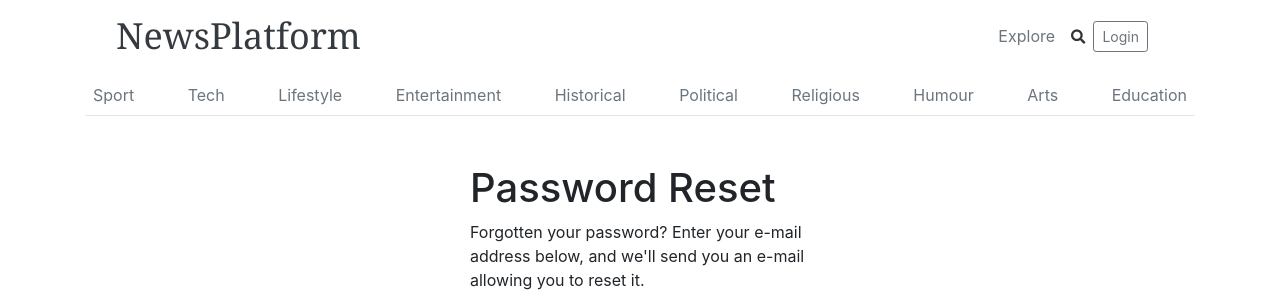
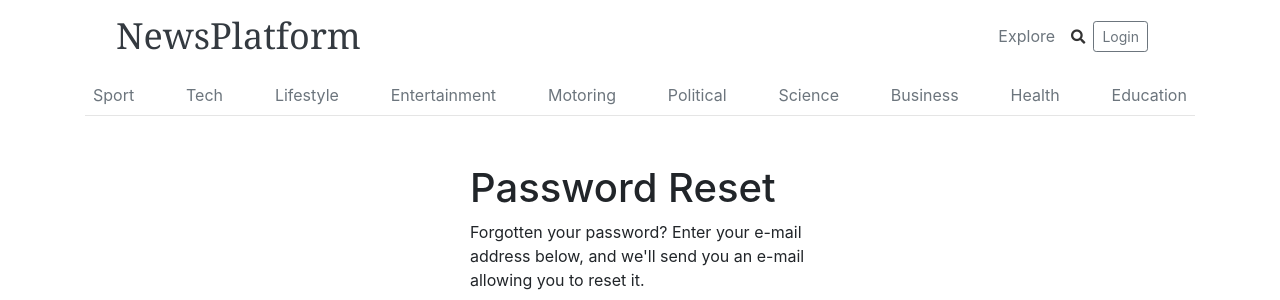
Before and after one commit to oldjpwilson/NewsPlatform, a Django app: page /accounts/password/reset/ in a window 1280 px wide. Shown: the top 300 px of the page. Run offline with Django 3.2, Linux system fonts and the light colour scheme; some libraries are stand-ins or nearby versions.

Commit message:
Change Category Names
I changed some of the category names in the navbar, not sure where else to change it.
You can discard the changes if it needs to be changed elsewhere , just wanted different categories.
Relig -> Sci
Histor -> Motoring
Humor -> Business

```diff
--- a/src/templates/nav/navbar.html
+++ b/src/templates/nav/navbar.html
@@ -59,11 +59,11 @@
     <a class="p-2 text-muted" href="{% url 'category-detail' 'Tech' %}">Tech</a>
     <a class="p-2 text-muted" href="{% url 'category-detail' 'Lifestyle' %}">Lifestyle</a>
     <a class="p-2 text-muted" href="{% url 'category-detail' 'Entertainment' %}">Entertainment</a>
-    <a class="p-2 text-muted" href="{% url 'category-detail' 'Historical' %}">Historical</a>
+    <a class="p-2 text-muted" href="{% url 'category-detail' 'Motoring' %}">Motoring</a>
     <a class="p-2 text-muted" href="{% url 'category-detail' 'Political' %}">Political</a>
-    <a class="p-2 text-muted" href="{% url 'category-detail' 'Religious' %}">Religious</a>
-    <a class="p-2 text-muted" href="{% url 'category-detail' 'Humour' %}">Humour</a>
-    <a class="p-2 text-muted" href="{% url 'category-detail' 'Arts' %}">Arts</a>
+    <a class="p-2 text-muted" href="{% url 'category-detail' 'Science' %}">Science</a>
+    <a class="p-2 text-muted" href="{% url 'category-detail' 'Business' %}">Business</a>
+    <a class="p-2 text-muted" href="{% url 'category-detail' 'Health' %}">Health</a>
     <a class="p-2 text-muted" href="{% url 'category-detail' 'Education' %}">Education</a>
   </nav>
 </div>
```
